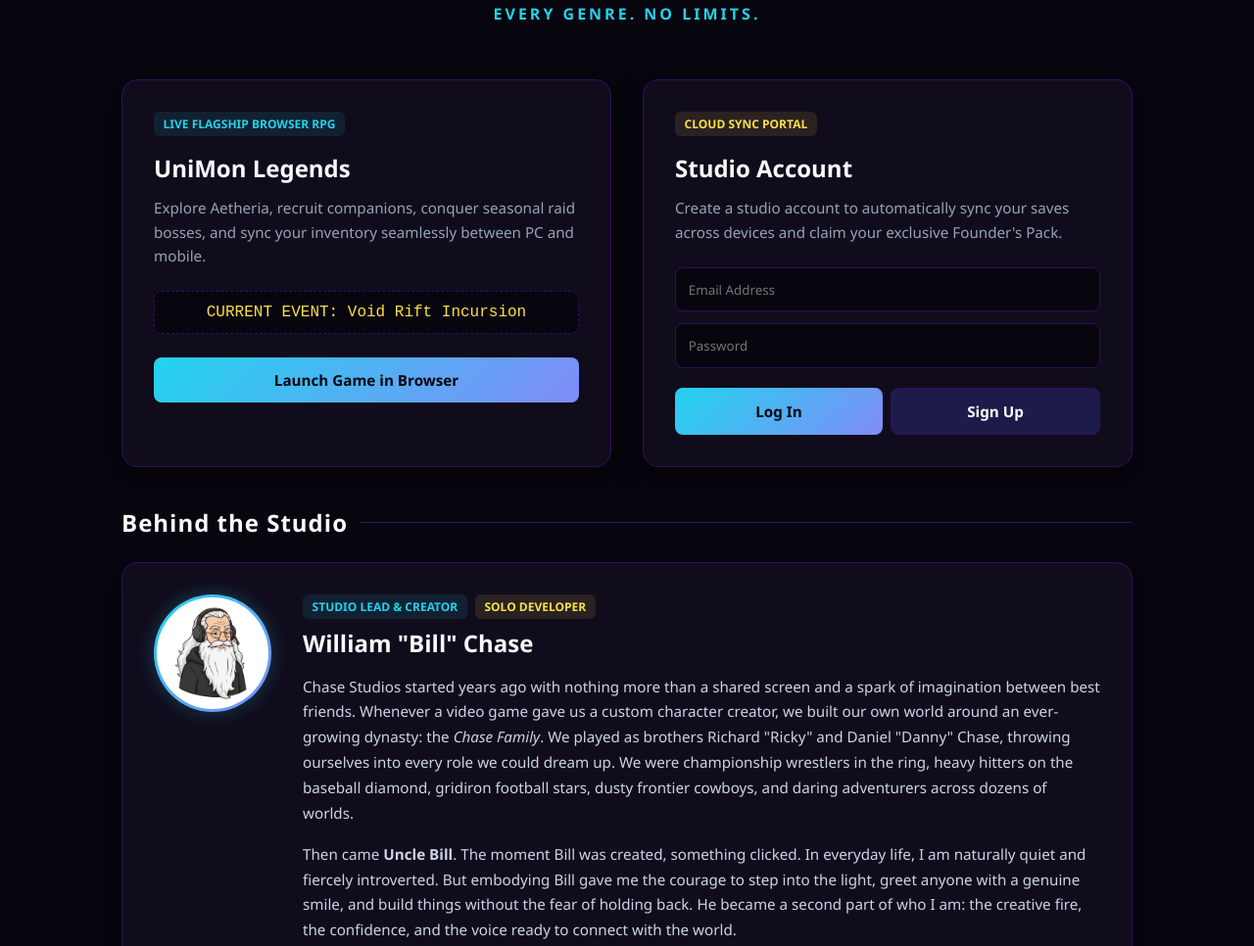
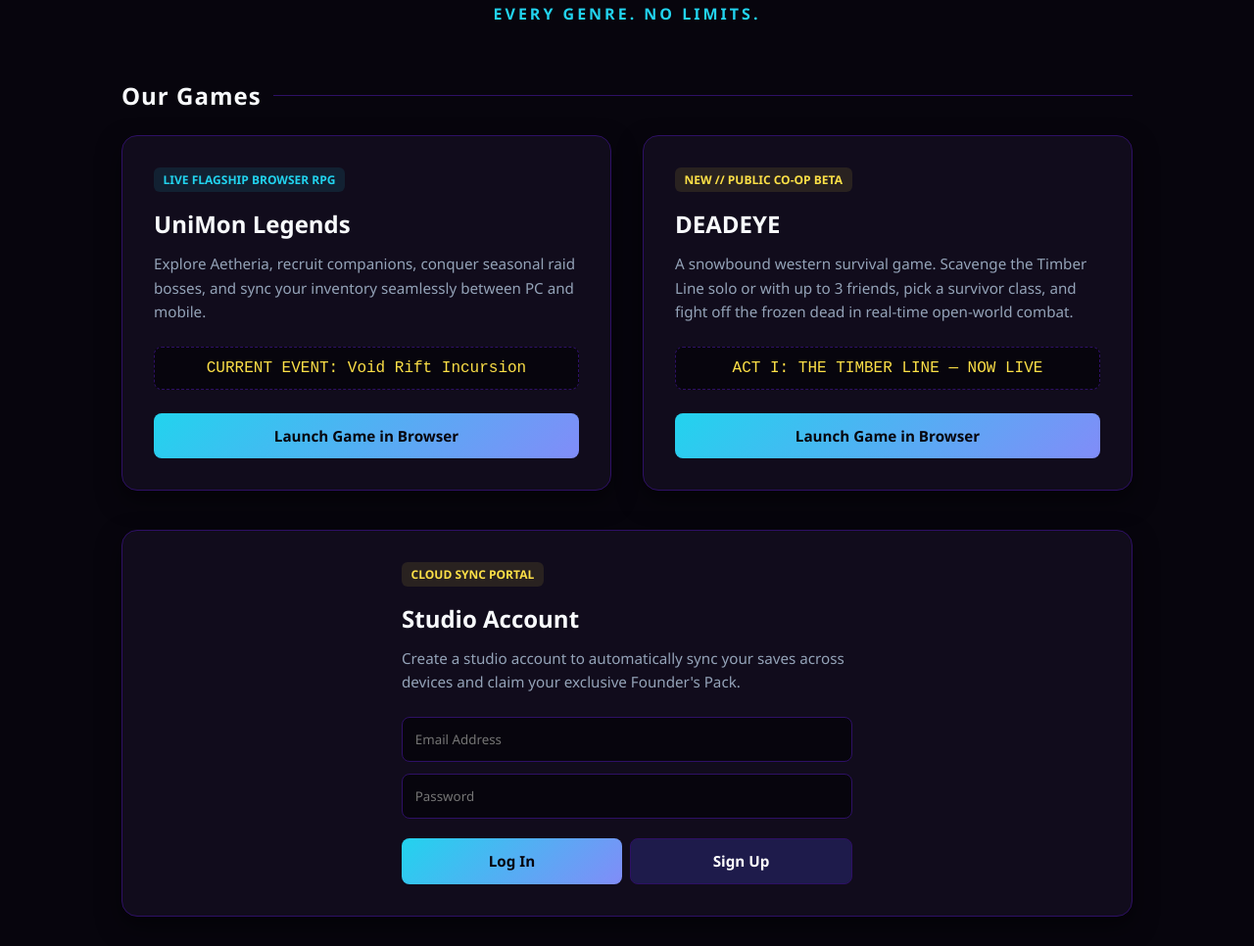
Before and after one commit to billgaming2424-coder/chase-studios-portal, a plain HTML site: page index.html in a window 1280 px wide. Shown: the part 446-1412 px from the top of the page at 98% size. Drawn offline with nearby package versions, Linux system fonts and the light colour scheme.

Commit message:
Add DEADEYE to games showcase

```diff
--- a/index.html
+++ b/index.html
@@ -143,7 +143,8 @@
       <p>Every Genre. No Limits.</p>
     </section>
 
-    <div class="grid-2" id="games">
+    <div class="section-title" id="games">Our Games</div>
+    <div class="grid-2">
       <div class="card">
         <span class="card-badge">Live Flagship Browser RPG</span>
         <h2>UniMon Legends</h2>
@@ -153,6 +154,16 @@
       </div>
 
       <div class="card">
+        <span class="card-badge gold">New // Public Co-Op Beta</span>
+        <h2>DEADEYE</h2>
+        <p>A snowbound western survival game. Scavenge the Timber Line solo or with up to 3 friends, pick a survivor class, and fight off the frozen dead in real-time open-world combat.</p>
+        <div class="code-box">ACT I: THE TIMBER LINE — NOW LIVE</div>
+        <a href="https://deadeye-ikdh.onrender.com/" target="_blank" class="btn btn-primary" style="width: 100%;">Launch Game in Browser</a>
+      </div>
+    </div>
+
+    <div class="card" id="account" style="margin-bottom: 2.5rem;">
+      <div style="max-width: 460px; margin: 0 auto;">
         <span class="card-badge gold">Cloud Sync Portal</span>
         <h2>Studio Account</h2>
 
```
